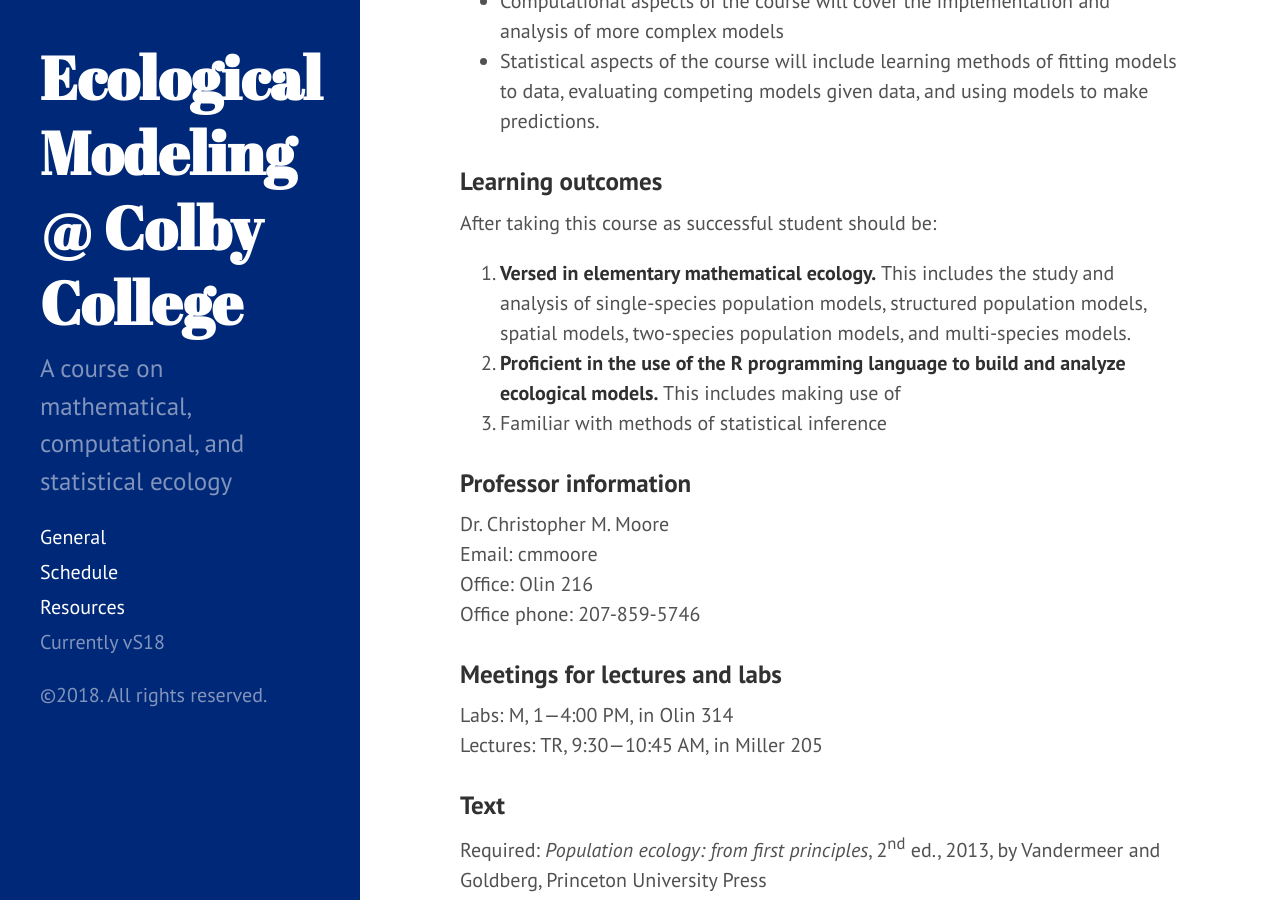
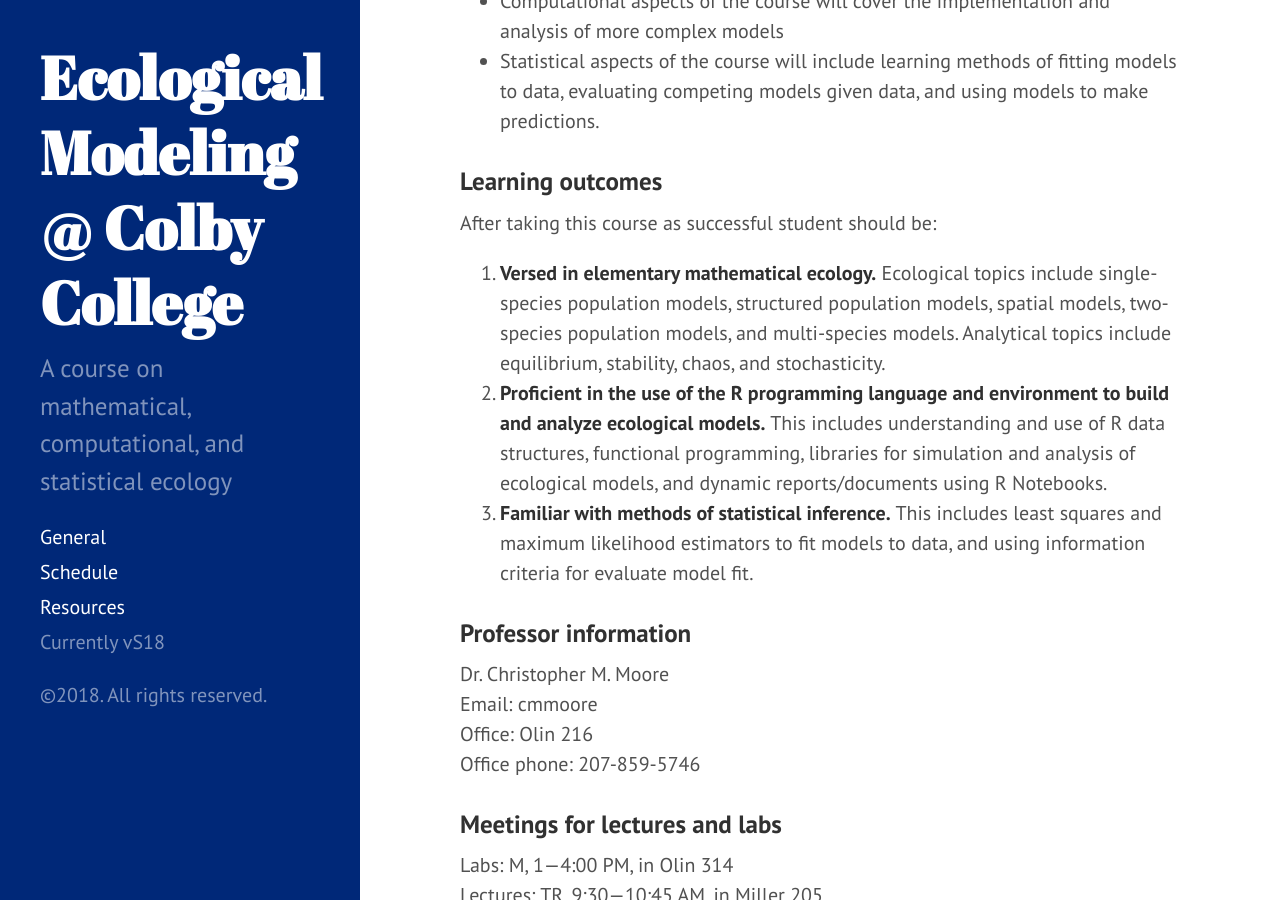
Before and after one commit to ColbyEcology/BI382_2018_Spring, a Jekyll site: the page built from index.md, in a window 1280 px wide and 900 px high, scrolled down 525 px. Built offline with Jekyll 4.4.1, drawn with Linux system fonts in a browser that asks for light colours.

Commit message:
more elaborate learning out comes

```diff
--- a/index.md
+++ b/index.md
@@ -15,9 +15,9 @@
 ### Learning outcomes
 After taking this course as successful student should be:
 
-1. **Versed in elementary mathematical ecology.** This includes the study and analysis of single-species population models, structured population models, spatial models, two-species population models, and multi-species models.
-2. **Proficient in the use of the R programming language to build and analyze ecological models.** This includes making use of
-3. Familiar with methods of statistical inference
+1. **Versed in elementary mathematical ecology.** Ecological topics include single-species population models, structured population models, spatial models, two-species population models, and multi-species models. Analytical topics include equilibrium, stability, chaos, and stochasticity.
+2. **Proficient in the use of the R programming language and environment to build and analyze ecological models.** This includes understanding and use of R data structures, functional programming, libraries for simulation and analysis of ecological models, and dynamic reports/documents using R Notebooks.
+3. **Familiar with methods of statistical inference.** This includes least squares and maximum likelihood estimators to fit models to data, and using information criteria for evaluate model fit.
 
 ### Professor information
 Dr. Christopher M. Moore
```
